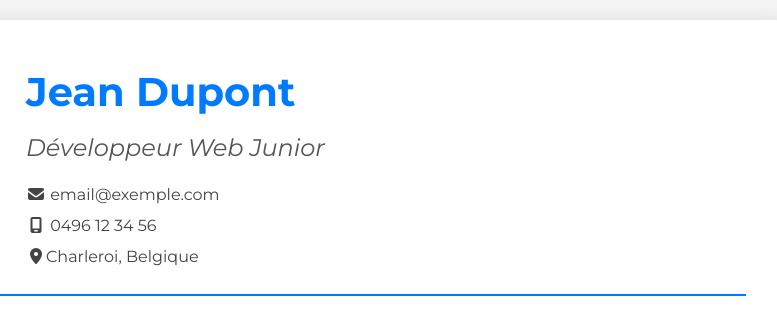
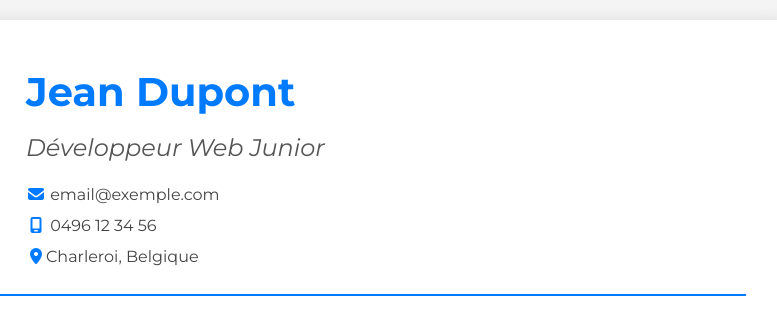
Before and after one commit to alegorix/LBA, a plain HTML site: page CV/index.html in a window 1280 px wide. Shown: the top 314 px of the page, 344-1121 px from the left. Drawn offline with Linux system fonts and the light colour scheme.

Commit message:
Update style.css

```diff
--- a/CV/style.css
+++ b/CV/style.css
@@ -31,6 +31,8 @@ body {
     box-shadow: 0 0 15px rgba(0, 0, 0, 0.1);
     border-radius: 10px;
 }
+
+.bleu {color:#007BFF;}
 
 /* --- En-tête --- */
 header {
```
